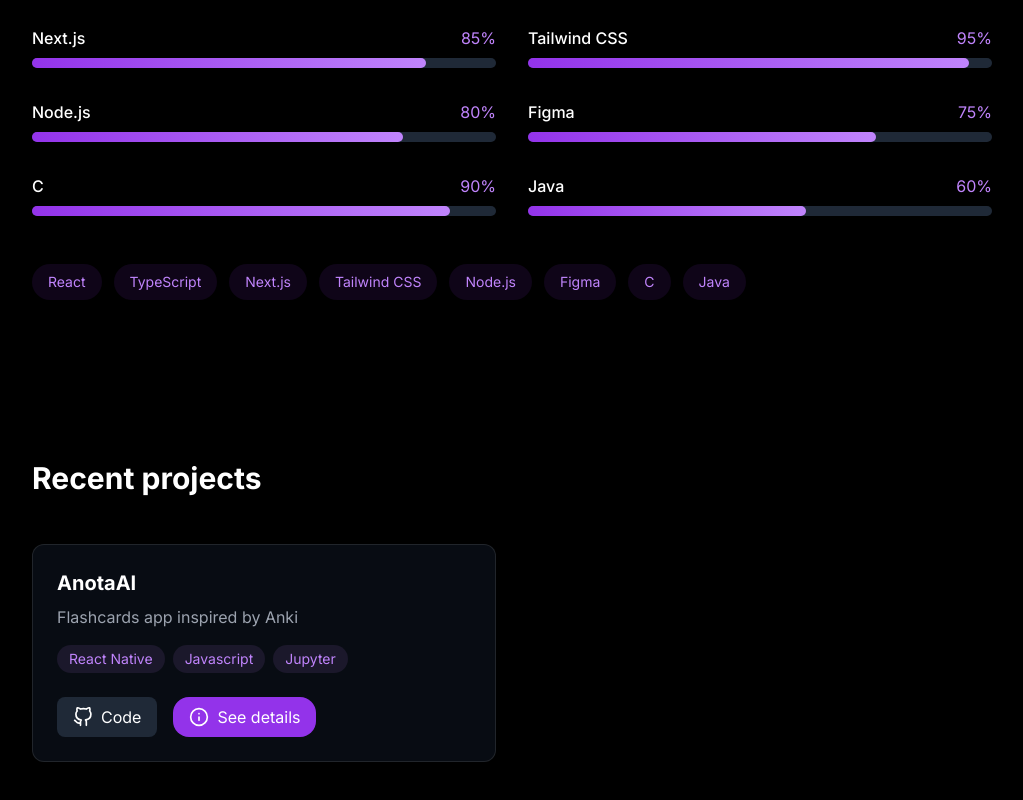
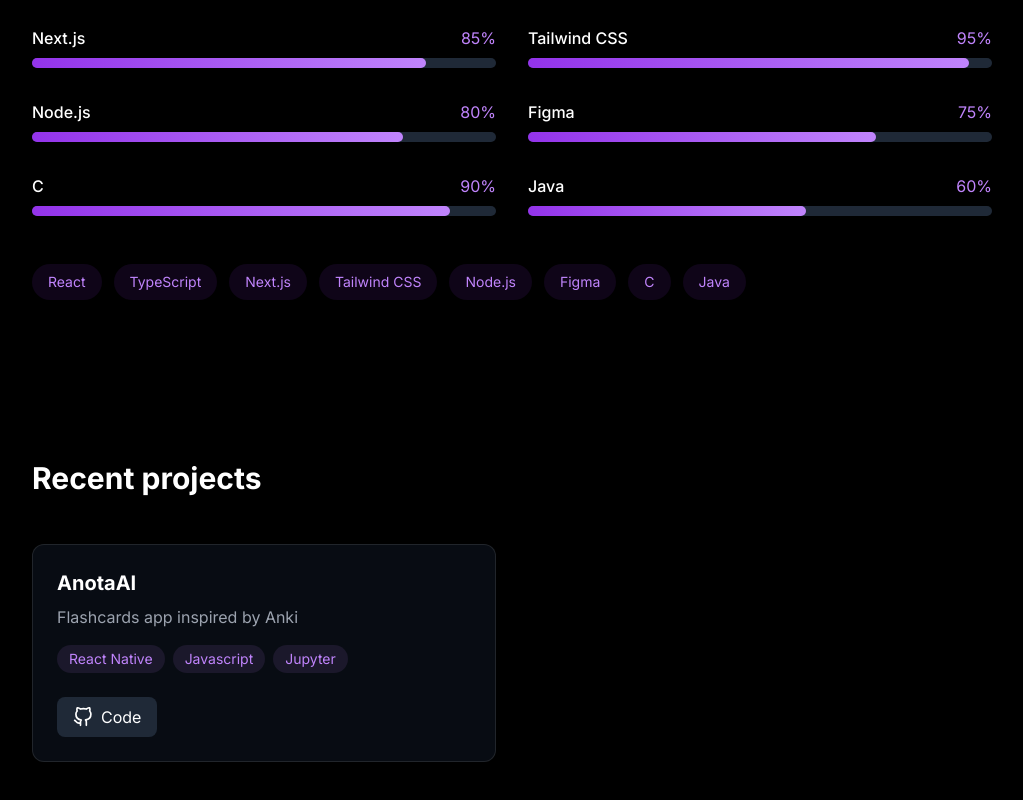
Before and after one commit to Brunovncs/brunovncs_react_portfolio, a Next.js app: page / in a window 1280 px wide. Shown: the part 820-1620 px from the top of the page, without its empty margins (128-1151 px from the left). Built offline with nearby package versions, Linux system fonts and the light colour scheme.

Commit message:
update: recent projects - anotaAI no details

```diff
--- a/src/app/components/Projects.tsx
+++ b/src/app/components/Projects.tsx
@@ -20,7 +20,7 @@
       },
     },
     details: {
-      show: true, // Exibe ou não o botão "See details"
+      show: false, // Exibe ou não o botão "See details"
       // Outras propriedades para a modal:
       description: 'Descrição detalhada do projeto...',
       image: '/path/to/image.png', // Pode ser opcional
```
